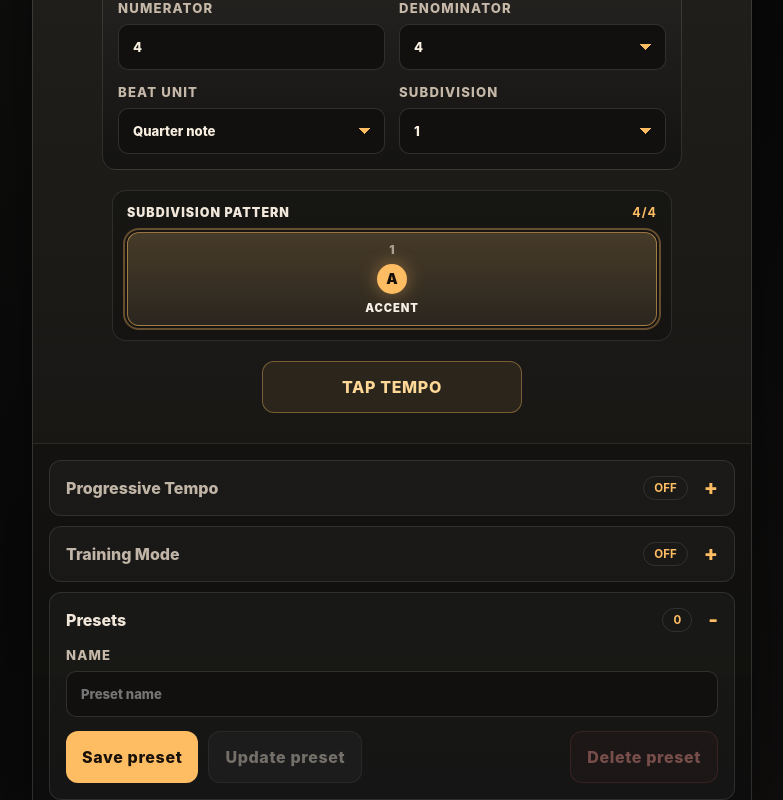
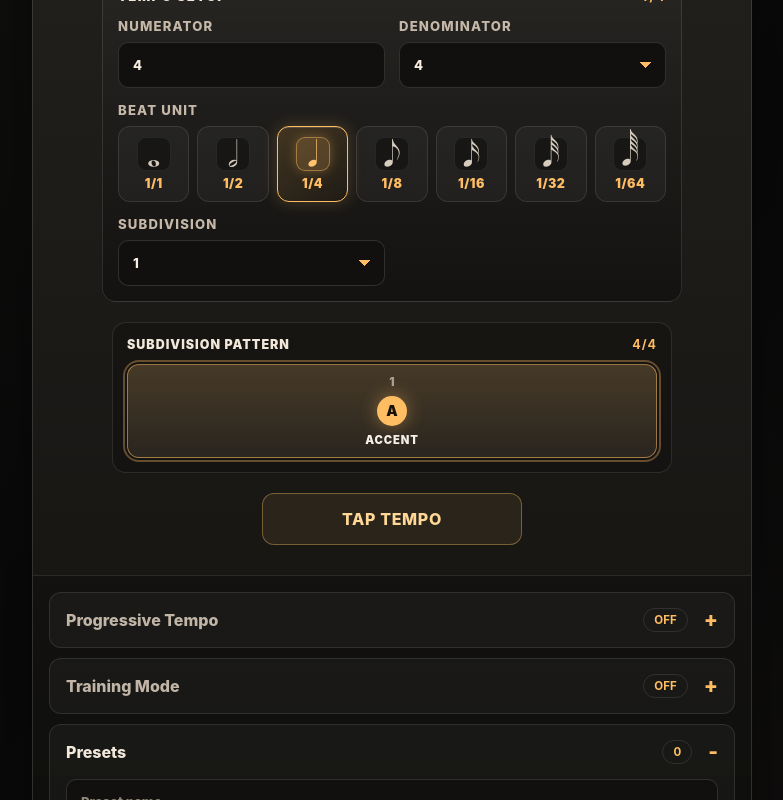
Before and after one commit to renatolaranjo/metronome, a React (Vite) app: page / in a window 1280 px wide. Shown: the part 600-1400 px from the top of the page, without its empty margins (248-1031 px from the left). Built offline with nearby package versions, Linux system fonts and the light colour scheme.

Commit message:
Added new icons

```diff
--- a/src/App.css
+++ b/src/App.css
@@ -64,6 +64,13 @@ h1 {
 
 .preset-picker {
   flex: 0 1 230px;
+  border: 1px solid rgba(255, 255, 255, 0.11);
+  border-radius: 14px;
+  padding: 8px;
+  background:
+    linear-gradient(180deg, rgba(255, 255, 255, 0.055), rgba(0, 0, 0, 0.1)),
+    rgba(0, 0, 0, 0.18);
+  box-shadow: inset 0 1px 0 rgba(255, 255, 255, 0.055);
 }
 
 .tempo-stage {
@@ -88,6 +95,17 @@ h1 {
 
 .measure-counter span {
   color: #ffbd63;
+}
+
+.measure-counter.is-running {
+  border-color: rgba(255, 189, 99, 0.24);
+  color: #f1e7da;
+  box-shadow: 0 0 22px rgba(255, 189, 99, 0.08);
+}
+
+.measure-counter.is-running span {
+  display: inline-block;
+  animation: measure-flash 420ms ease-out;
 }
 
 .tempo-readout {
@@ -326,6 +344,7 @@ button:disabled {
 }
 
 .meter-controls label,
+.beat-unit-field,
 .preset-name-field,
 .field-row {
   display: grid;
@@ -335,6 +354,136 @@ button:disabled {
   font-weight: 800;
   letter-spacing: 0.09em;
   text-transform: uppercase;
+}
+
+.beat-unit-field {
+  grid-column: 1 / -1;
+}
+
+.note-value-picker {
+  display: grid;
+  grid-template-columns: repeat(7, minmax(0, 1fr));
+  gap: 8px;
+}
+
+.note-value-option {
+  display: flex;
+  flex-direction: column;
+  align-items: center;
+  justify-content: center;
+  gap: 6px;
+  min-height: 74px;
+  border: 1px solid rgba(255, 255, 255, 0.1);
+  border-radius: 12px;
+  padding: 10px 8px;
+  background: rgba(255, 255, 255, 0.035);
+  color: #d9d0c3;
+  cursor: pointer;
+  text-align: center;
+  transition:
+    transform 160ms ease,
+    border-color 160ms ease,
+    background 160ms ease,
+    box-shadow 160ms ease;
+}
+
+.note-value-option:hover {
+  transform: translateY(-1px);
+  border-color: rgba(255, 189, 99, 0.35);
+  background: rgba(255, 189, 99, 0.06);
+}
+
+.note-value-option.is-selected {
+  border-color: #ffbd63;
+  background:
+    linear-gradient(145deg, rgba(255, 189, 99, 0.2), rgba(255, 189, 99, 0.05)),
+    rgba(20, 19, 17, 0.95);
+  box-shadow:
+    0 0 16px rgba(255, 189, 99, 0.22),
+    inset 0 1px 0 rgba(255, 255, 255, 0.15);
+  color: #fff4df;
+}
+
+.note-icon-badge {
+  display: grid;
+  place-items: center;
+  width: 34px;
+  height: 34px;
+  border-radius: 9px;
+  border: 1px solid rgba(255, 255, 255, 0.07);
+  background: rgba(0, 0, 0, 0.35);
+  color: #d6ccbe;
+  transition: all 160ms ease;
+}
+
+.note-value-option.is-selected .note-icon-badge {
+  border-color: rgba(255, 189, 99, 0.45);
+  background: rgba(255, 189, 99, 0.18);
+  color: #ffc36d;
+  box-shadow: 0 0 12px rgba(255, 189, 99, 0.3);
+}
+
+.note-text-group {
+  display: grid;
+  place-items: center;
+  min-width: 0;
+}
+
+.note-fraction {
+  color: #ffbd63;
+  font-size: 0.78rem;
+  font-weight: 900;
+  letter-spacing: 0.04em;
+  line-height: 1.1;
+}
+
+.note-name {
+  position: absolute;
+  width: 1px;
+  height: 1px;
+  overflow: hidden;
+  clip: rect(0, 0, 0, 0);
+  white-space: nowrap;
+}
+
+.note-value-option.is-selected .note-name {
+  color: #f4efe6;
+}
+
+.note-symbol {
+  display: block;
+  width: 30px;
+  height: 30px;
+  margin: 0 auto;
+  color: currentColor;
+  font-family:
+    'Segoe UI Symbol',
+    'Apple Symbols',
+    'Noto Music',
+    'Noto Sans Symbols 2',
+    sans-serif;
+  font-size: 1.62rem;
+  font-weight: 400;
+  line-height: 30px;
+  text-align: center;
+}
+
+.note-symbol-half,
+.note-symbol-quarter,
+.note-symbol-eighth,
+.note-symbol-sixteenth,
+.note-symbol-thirtySecond,
+.note-symbol-sixtyFourth {
+  font-size: 1.74rem;
+  transform: translateY(-1px);
+}
+
+.note-symbol-whole {
+  font-size: 1.66rem;
+}
+
+.note-symbol-sixtyFourth {
+  transform: translateY(-2px);
 }
 
 select,
@@ -629,20 +778,37 @@ input[type='checkbox']:checked::after {
 }
 
 .preset-actions {
-  display: flex;
-  flex-wrap: wrap;
+  display: grid;
+  grid-template-columns: repeat(3, minmax(0, 1fr));
   gap: 10px;
 }
 
 .primary-action,
 .secondary-action,
 .danger-action {
+  min-width: 0;
   padding: 0 16px;
+  font-size: 0.78rem;
+  white-space: nowrap;
 }
 
 .primary-action {
+  border: 1px solid rgba(255, 189, 99, 0.2);
+  background: rgba(255, 189, 99, 0.1);
+  color: #d8cab7;
+}
+
+.preset-save-action.is-ready {
+  border-color: rgba(255, 189, 99, 0.78);
   background: #ffbd63;
   color: #18110a;
+  box-shadow: 0 10px 20px rgba(255, 189, 99, 0.14);
+}
+
+.preset-save-action.is-idle {
+  border-color: rgba(255, 255, 255, 0.12);
+  background: rgba(255, 255, 255, 0.06);
+  color: #b7aa9a;
 }
 
 .secondary-action {
@@ -652,10 +818,33 @@ input[type='checkbox']:checked::after {
 }
 
 .danger-action {
-  margin-left: auto;
   border: 1px solid rgba(248, 109, 99, 0.3);
   background: rgba(248, 109, 99, 0.08);
   color: #ff9b93;
+}
+
+.preset-actions button:disabled {
+  cursor: not-allowed;
+  opacity: 0.4;
+  transform: none;
+}
+
+.preset-name-field input::placeholder {
+  color: #8f8578;
+}
+
+.preset-name-field input[aria-invalid='true'] {
+  border-color: rgba(248, 109, 99, 0.52);
+  box-shadow:
+    inset 0 1px 0 rgba(255, 255, 255, 0.06),
+    0 0 0 3px rgba(248, 109, 99, 0.08);
+}
+
+.preset-validation {
+  margin: -2px 0 0;
+  color: #ff9b93;
+  font-size: 0.76rem;
+  font-weight: 700;
 }
 
 .sr-only {
@@ -665,6 +854,12 @@ input[type='checkbox']:checked::after {
   overflow: hidden;
   clip: rect(0, 0, 0, 0);
   white-space: nowrap;
+}
+
+@media (max-width: 820px) {
+  .note-value-picker {
+    grid-template-columns: repeat(4, minmax(0, 1fr));
+  }
 }
 
 @media (max-width: 640px) {
@@ -718,6 +913,10 @@ input[type='checkbox']:checked::after {
     width: 100%;
   }
 
+  .note-value-picker {
+    grid-template-columns: repeat(4, minmax(0, 1fr));
+  }
+
   .advanced-panels {
     padding: 12px;
   }
@@ -734,12 +933,18 @@ input[type='checkbox']:checked::after {
     max-width: none;
   }
 
-  .preset-actions {
-    flex-direction: column;
+  .primary-action,
+  .secondary-action,
+  .danger-action {
+    min-height: 48px;
+    padding: 0 8px;
+    font-size: 0.68rem;
   }
+}
 
-  .danger-action {
-    margin-left: 0;
+@media (max-width: 380px) {
+  .note-value-picker {
+    grid-template-columns: repeat(2, minmax(0, 1fr));
   }
 }
 
@@ -784,6 +989,20 @@ input[type='checkbox']:checked::after {
   }
 }
 
+@keyframes measure-flash {
+  0% {
+    transform: scale(0.94);
+    color: #fff7e8;
+    text-shadow: 0 0 16px rgba(255, 189, 99, 0.7);
+  }
+
+  100% {
+    transform: scale(1);
+    color: #ffbd63;
+    text-shadow: none;
+  }
+}
+
 @media (prefers-reduced-motion: reduce) {
   .beat-active .beat-dot {
     animation: none;
@@ -792,9 +1011,14 @@ input[type='checkbox']:checked::after {
   .round-control,
   .play-control,
   .tap-control,
+  .note-value-option,
   .primary-action,
   .secondary-action,
   .danger-action {
     transition: none;
   }
+
+  .measure-counter.is-running span {
+    animation: none;
+  }
 }
--- a/src/App.tsx
+++ b/src/App.tsx
@@ -7,7 +7,6 @@ import {
 } from './music/rhythm'
 import type {
   MetronomePreset,
-  NoteValue,
   StoredMetronomePreset,
   TickState,
 } from './types/metronome'
@@ -84,6 +83,17 @@ function App() {
   })
   const [presetName, setPresetName] = useState('')
   const [selectedPresetId, setSelectedPresetId] = useState<string>('')
+  const hasPresetName = presetName.trim().length > 0
+  const hasDuplicatePresetName =
+    hasPresetName &&
+    presets.some(
+      (preset) =>
+        preset.id !== selectedPresetId &&
+        preset.name.trim().toLocaleLowerCase() ===
+          presetName.trim().toLocaleLowerCase(),
+    )
+  const canSavePreset = hasPresetName && !hasDuplicatePresetName
+  const canUpdatePreset = Boolean(selectedPresetId) && !hasDuplicatePresetName
 
   function applyPreset(preset: MetronomePreset) {
     changeBpm(preset.bpm)
@@ -127,6 +137,15 @@ function App() {
       return
     }
 
+    if (
+      presets.some(
+        (preset) =>
+          preset.name.trim().toLocaleLowerCase() === name.toLocaleLowerCase(),
+      )
+    ) {
+      return
+    }
+
     const updatedPresets = [...presets, createPreset(name)]
 
     setPresets(updatedPresets)
@@ -144,13 +163,26 @@ function App() {
       return
     }
 
+    const name = presetName.trim()
+
+    if (
+      name &&
+      presets.some(
+        (preset) =>
+          preset.id !== selectedPresetId &&
+          preset.name.trim().toLocaleLowerCase() === name.toLocaleLowerCase(),
+      )
+    ) {
+      return
+    }
+
     const updatedPresets = presets.map((preset) => {
       if (preset.id !== selectedPresetId) {
         return preset
       }
 
       return {
-        ...createPreset(presetName.trim() || preset.name),
+        ...createPreset(name || preset.name),
         id: preset.id,
       }
     })
@@ -222,8 +254,8 @@ function App() {
         </header>
 
         <div className="tempo-stage">
-          <p className="measure-counter">
-            Measure <span>{currentMeasure}</span>
+          <p className={`measure-counter ${isPlaying ? 'is-running' : ''}`}>
+            Measure <span key={currentMeasure}>{currentMeasure}</span>
           </p>
 
           <h2 className="tempo-readout" aria-label={`${bpm} BPM`}>
@@ -317,22 +349,41 @@ function App() {
                 </select>
               </label>
 
-              <label>
-                <span>Beat Unit</span>
-                <select
+              <div className="beat-unit-field">
+                <span className="field-title">Beat Unit</span>
+                <div
+                  className="note-value-picker"
+                  role="radiogroup"
                   aria-label="Beat unit"
-                  value={beatUnit}
-                  onChange={(event) =>
-                    changeBeatUnit(event.target.value as NoteValue)
-                  }
                 >
                   {NOTE_VALUES.map((noteValue) => (
-                    <option key={noteValue.value} value={noteValue.value}>
-                      {noteValue.label}
-                    </option>
+                    <button
+                      key={noteValue.value}
+                      className={`note-value-option ${
+                        beatUnit === noteValue.value ? 'is-selected' : ''
+                      }`}
+                      type="button"
+                      role="radio"
+                      aria-checked={beatUnit === noteValue.value}
+                      aria-label={noteValue.label}
+                      onClick={() => changeBeatUnit(noteValue.value)}
+                    >
+                      <div className="note-icon-badge">
+                        <span
+                          className={`note-symbol note-symbol-${noteValue.value}`}
+                          aria-hidden="true"
+                        >
+                          {noteValue.symbol}
+                        </span>
+                      </div>
+                      <div className="note-text-group">
+                        <span className="note-fraction">1/{noteValue.denominator}</span>
+                        <span className="note-name">{noteValue.label}</span>
+                      </div>
+                    </button>
                   ))}
-                </select>
-              </label>
+                </div>
+              </div>
 
               <label>
                 <span>Subdivision</span>
@@ -513,20 +564,38 @@ function App() {
 
             <div className="settings-content preset-content">
               <label className="preset-name-field">
-                <span>Name</span>
+                <span className="sr-only">Name</span>
                 <input
                   type="text"
-                  placeholder="Preset name"
+                  placeholder="Preset name..."
+                  aria-label="Preset name"
+                  aria-invalid={hasDuplicatePresetName}
+                  aria-describedby={
+                    hasDuplicatePresetName ? 'preset-name-error' : undefined
+                  }
                   value={presetName}
                   onChange={(event) => setPresetName(event.target.value)}
                 />
               </label>
 
+              {hasDuplicatePresetName && (
+                <p
+                  className="preset-validation"
+                  id="preset-name-error"
+                  role="alert"
+                >
+                  A preset with this name already exists.
+                </p>
+              )}
+
               <div className="preset-actions">
                 <button
-                  className="primary-action"
+                  className={`primary-action preset-save-action ${
+                    canSavePreset ? 'is-ready' : 'is-idle'
+                  }`}
                   type="button"
                   onClick={savePreset}
+                  disabled={!canSavePreset}
                 >
                   Save preset
                 </button>
@@ -535,7 +604,7 @@ function App() {
                   className="secondary-action"
                   type="button"
                   onClick={updatePreset}
-                  disabled={!selectedPresetId}
+                  disabled={!canUpdatePreset}
                 >
                   Update preset
                 </button>
--- a/src/music/rhythm.ts
+++ b/src/music/rhythm.ts
@@ -13,14 +13,25 @@ export const NOTE_VALUES: Array<{
   value: NoteValue
   label: string
   denominator: number
+  symbol: string
 }> = [
-  { value: 'whole', label: 'Whole note', denominator: 1 },
-  { value: 'half', label: 'Half note', denominator: 2 },
-  { value: 'quarter', label: 'Quarter note', denominator: 4 },
-  { value: 'eighth', label: 'Eighth note', denominator: 8 },
-  { value: 'sixteenth', label: 'Sixteenth note', denominator: 16 },
-  { value: 'thirtySecond', label: 'Thirty-second', denominator: 32 },
-  { value: 'sixtyFourth', label: 'Sixty-fourth', denominator: 64 },
+  { value: 'whole', label: 'Whole note', denominator: 1, symbol: '𝅝' },
+  { value: 'half', label: 'Half note', denominator: 2, symbol: '𝅗𝅥' },
+  { value: 'quarter', label: 'Quarter note', denominator: 4, symbol: '𝅘𝅥' },
+  { value: 'eighth', label: 'Eighth note', denominator: 8, symbol: '𝅘𝅥𝅮' },
+  { value: 'sixteenth', label: 'Sixteenth note', denominator: 16, symbol: '𝅘𝅥𝅯' },
+  {
+    value: 'thirtySecond',
+    label: 'Thirty-second',
+    denominator: 32,
+    symbol: '𝅘𝅥𝅰',
+  },
+  {
+    value: 'sixtyFourth',
+    label: 'Sixty-fourth',
+    denominator: 64,
+    symbol: '𝅘𝅥𝅱',
+  },
 ]
 
 const TICK_STATE_SEQUENCE: TickState[] = ['normal', 'accent', 'mute']
```
Also changed, not shown: 2 other files (tests, documents, lock files or other folders).
